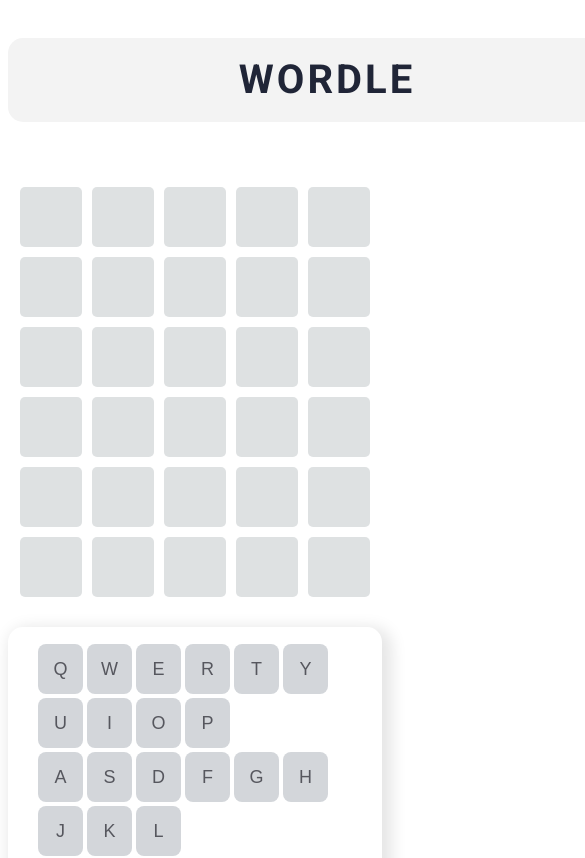
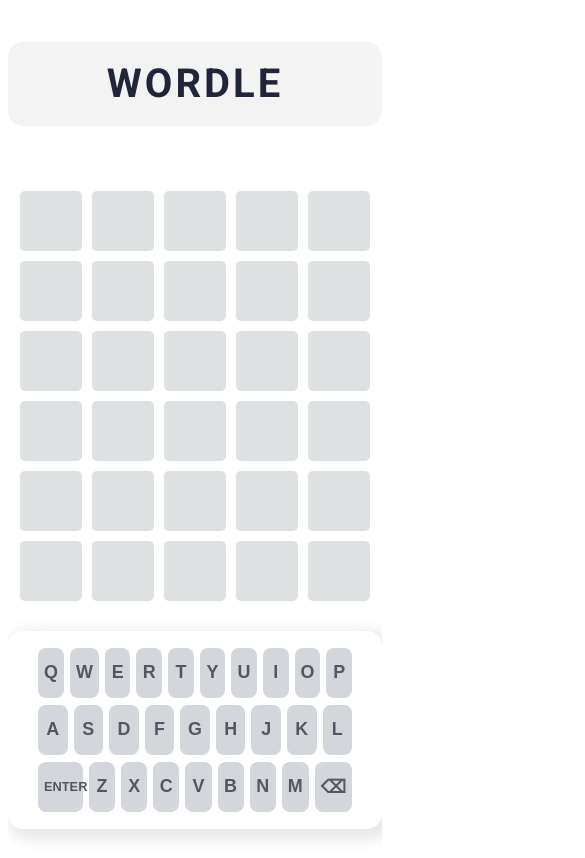
Before and after one commit to dudizilla/naomi-learning-path, a Next.js app in the folder react/wordle-game/: page / in a window 390 px wide. Shown: the top 858 px of the page, 585 px wide, since content can reach past the window. Built offline with nearby package versions, Linux system fonts and the light colour scheme; no server answers.

Commit message:
feat: keyboard and header responsive design
Signed-off-by: Naomi Mori <naomi.morisilva@gmail.com>

```diff
--- a/react/wordle-game/src/app/global.css
+++ b/react/wordle-game/src/app/global.css
@@ -13,3 +13,8 @@
 body {
     font-family: var(--font-roboto), sans-serif;
 }
+
+html, body {
+  max-width: 100%;
+  overflow-x: hidden;
+}
--- a/react/wordle-game/src/components/App.jsx
+++ b/react/wordle-game/src/components/App.jsx
@@ -5,6 +5,7 @@
 import InfoBlock from "./InfoBlock";
 import Keyboard from "./Keyboard";
 import Button from "./Button";
+import "@/styles/App.css"
 
 export default function App() {
     const initialBoard = (filler) =>
@@ -219,7 +220,7 @@
     ].includes(message);
 
     return (
-        <>
+        <div className="app-container">
             <Header />
             <InfoBlock
                 loading={loading}
@@ -236,6 +237,6 @@
                 onKeyPress={handleKeyPress}
                 keyStatus={keyStatus}
             />
-        </>
+        </div>
     );
 }
--- a/react/wordle-game/src/components/Keyboard.jsx
+++ b/react/wordle-game/src/components/Keyboard.jsx
@@ -5,7 +5,7 @@
     const keyboardLayout = [
         ["Q", "W", "E", "R", "T", "Y", "U", "I", "O", "P"],
         ["A", "S", "D", "F", "G", "H", "J", "K", "L"],
-        ["ENTER", "Z", "X", "C", "V", "B", "N", "M", "BACKSPACE"],
+        ["ENTER", "Z", "X", "C", "V", "B", "N", "M", "⌫"],
     ];
 
     return (
--- a/react/wordle-game/src/styles/App.css
+++ b/react/wordle-game/src/styles/App.css
@@ -0,0 +1,10 @@
+.app-container {
+    display: flex;
+    flex-direction: column;
+    align-items: center;
+    justify-content: center;
+    width: 100%;
+    max-width: 500px;
+    height: 100vh;
+    margin: 0 auto;
+}
--- a/react/wordle-game/src/styles/Header.css
+++ b/react/wordle-game/src/styles/Header.css
@@ -2,9 +2,10 @@
     display: flex;
     align-items: center;
     justify-content: center;
-    margin: 30px auto 0;
+    margin: 20px auto 0;
     background-color: var(--bg-header);
-    width: 638px;
+    width: 100%;
+    max-width: 638px;
     height: 84px;
     border-radius: 15px;
     opacity: 1;
--- a/react/wordle-game/src/styles/Keyboard.css
+++ b/react/wordle-game/src/styles/Keyboard.css
@@ -1,11 +1,15 @@
 .keyboard{
-    margin: 30px auto 10px;
+    margin: 30px auto 10px auto;
     display: flex;
     flex-direction: column;
     align-items: center;
     padding: 15px 28px;
     border-radius: 15px;
     box-shadow: 5px 5px 15px 5px rgba(0,0,0,0.1);
+    width: 100%;
+    max-width: 500px;
+    gap: 3px;
+    box-sizing: border-box;
 }
 
 .keyboard__button{
@@ -15,15 +19,22 @@
     margin: 2px;
     background-color: var(--bg-button);
     border-radius: 8px;
-    font-size: 18px;
+    font-size: 1.12rem;
     border: none;
     color: var(--text);
+    flex: 1;
+    font-weight: bold;
 }
 
+.row {
+    display: flex;
+    width: 100%;
+    gap: 2px;
+}
 
 .special-key{
-    width: fit-content;
-    padding: 0 25px;
+    flex: 1.5;
+    font-size: 0.8rem;
 }
 
 .correct {
@@ -40,3 +51,19 @@
     background-color: var(--gray);
     color: var(--white);
 }
+
+@media (max-width: 380px) {
+    .keyboard {
+        gap: 4px;
+        padding: 5px;
+    }
+    .row {
+        gap: 2px;
+    }
+    .keyboard__button {
+        height: 48px;
+    }
+    .special-key {
+        font-size: 0.7rem;
+    }
+}
```
